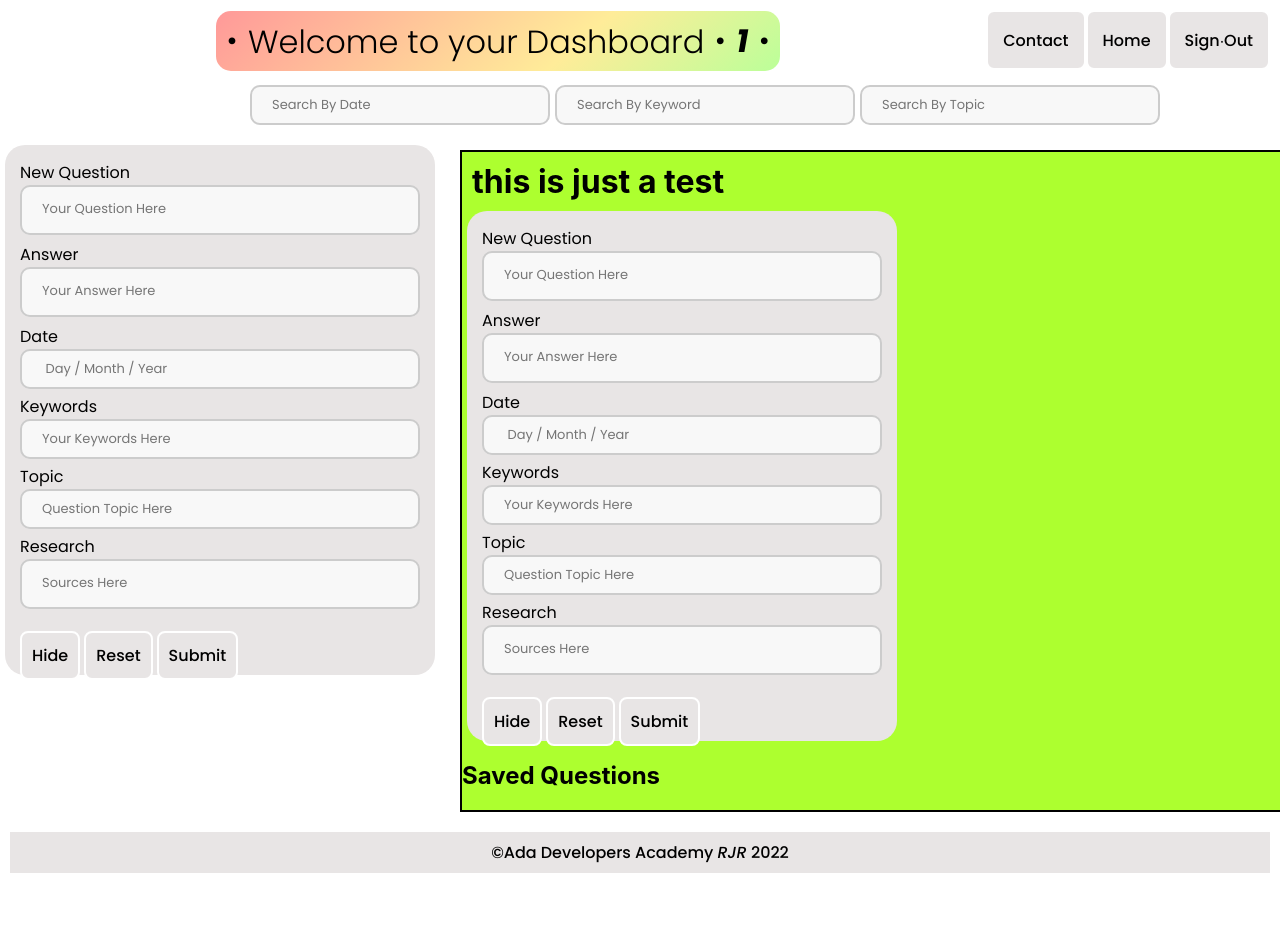
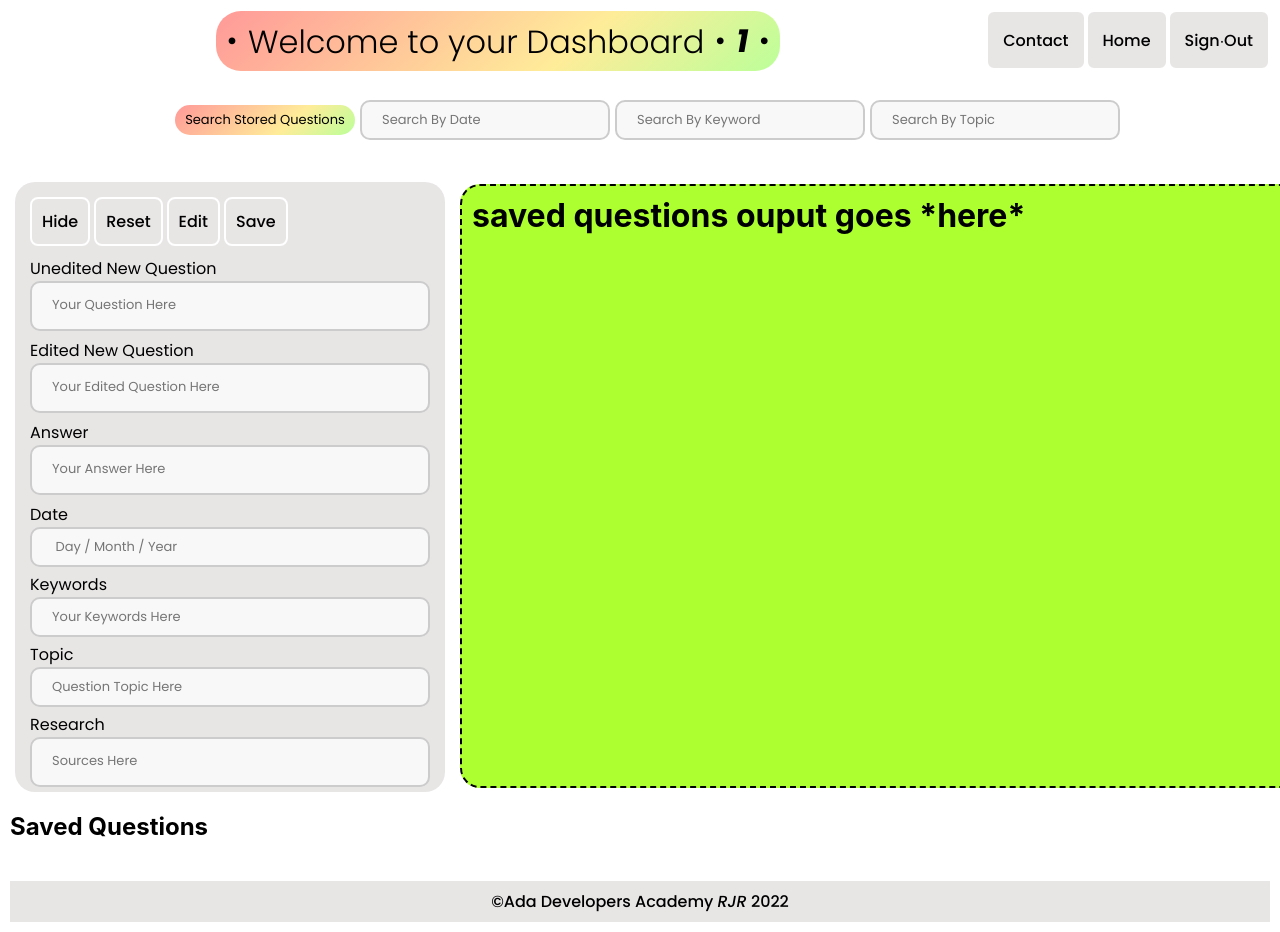
Before and after one commit to rhyannonjoy/capstone-front, a React (Create React App) app: page /dashboard/1 in a window 1280 px wide. Before the commit the page ends 883 px from the top, so only its background shows below. Built offline with nearby package versions, Linux system fonts and the light colour scheme.

Commit message:
added buttons, styling to DashboardPage

```diff
--- /dev/null
+++ b/src/components/buttons/EditButton.css
@@ -0,0 +1,17 @@
+.edit-button {
+    background-color: #E8E5E5;
+    border: 2px solid white;
+    border-radius: 8px;
+    color: black;
+    cursor: pointer;
+    font-family: 'Poppins', sans-serif;
+    font-size: medium;
+    font-weight: 500;
+    margin-right: 4px;
+    padding: 10px;
+}
+
+.edit-button:hover {
+    background-color: #f7d5c2;
+    color: black;
+}
--- /dev/null
+++ b/src/components/buttons/EditButton.js
@@ -0,0 +1,11 @@
+import "./EditButton.css";
+
+const EditButton = () => {
+  return (
+    <button className="edit-button" type="submit">
+      Edit
+    </button>
+  );
+};
+
+export default EditButton;
--- /dev/null
+++ b/src/components/buttons/SaveButton.css
@@ -0,0 +1,16 @@
+.save-button {
+    background-color: #E8E5E5;
+    border: 2px solid white;
+    border-radius: 8px;
+    color: black;
+    cursor: pointer;
+    font-family: 'Poppins', sans-serif;
+    font-size: medium;
+    font-weight: 500;
+    padding: 10px;
+}
+
+.save-button:hover {
+    background-color: #B9E9F5;
+    color: black;
+}
--- /dev/null
+++ b/src/components/buttons/SaveButton.js
@@ -0,0 +1,11 @@
+import "./SaveButton.css";
+
+const SaveButton = () => {
+  return (
+    <button className="save-button" type="submit">
+      Save
+    </button>
+  );
+};
+
+export default SaveButton;
--- a/src/components/forms/SearchByDate.css
+++ b/src/components/forms/SearchByDate.css
@@ -10,5 +10,5 @@
     margin-bottom: 5px;
     padding: 12px 20px;
     resize: none;
-    width: 300px;
+    width: 250px;
 }
--- a/src/components/forms/SearchByKeyword.css
+++ b/src/components/forms/SearchByKeyword.css
@@ -9,5 +9,5 @@
   margin-bottom: 5px;
   padding: 12px 20px;
   resize: none;
-  width: 300px;
+  width: 250px;
 }
--- a/src/components/forms/SearchByTopic.css
+++ b/src/components/forms/SearchByTopic.css
@@ -9,5 +9,5 @@
   margin-bottom: 5px;
   padding: 12px 20px;
   resize: none;
-  width: 300px;
+  width: 250px;
 }
--- a/src/components/forms/questions/SubmitQuestionForm.css
+++ b/src/components/forms/questions/SubmitQuestionForm.css
@@ -21,7 +21,7 @@
     align-items: flex-start;
     display: flex;
     flex-direction: row;
-    margin-top: 10px;
+    margin-bottom: 10px;
 }
 
 .date-field {
@@ -39,6 +39,25 @@
 }
 
 .date-field:focus {
+    border-color: #66afe9;
+    outline: 0;
+    box-shadow: inset 0 1px 1px rgba(0,0,0,.075), 0 0 8px rgba(102, 175, 233, 0.6);
+}
+
+.edited-question-field {
+    background-color: #f8f8f8;
+    box-sizing: border-box;
+    border: 2px solid #ccc;
+    border-radius: 10px;
+    font-family: 'Poppins', sans-serif;
+    font-size: small;
+    width: 100%;
+    height: 50px;
+    padding: 12px 20px;
+    resize: none;
+}
+
+.edited-question-field:focus {
     border-color: #66afe9;
     outline: 0;
     box-shadow: inset 0 1px 1px rgba(0,0,0,.075), 0 0 8px rgba(102, 175, 233, 0.6);
@@ -109,7 +128,7 @@
     font-family: 'Poppins', sans-serif;
     font-size: medium;
     font-weight: 400;
-    height: 500px;
+    height: 580px;
     width: 400px;
     margin: 5px;
     margin-top: none;
--- a/src/components/forms/questions/SubmitQuestionForm.js
+++ b/src/components/forms/questions/SubmitQuestionForm.js
@@ -1,9 +1,10 @@
 import React, { useState } from "react";
 
 import "./SubmitQuestionForm.css";
+import EditButton from "../../buttons/EditButton";
 import HideQuestionFormButton from "../../buttons/HideQuestionFormButton";
 import ResetButton from "../../buttons/ResetButton";
-import SubmitButton from "../../buttons/SubmitButton";
+import SubmitButton from "../../buttons/SaveButton";
 
 const SubmitQuestionForm = React.memo((props) => {
   const [enteredQuestion, setEnteredQuestion] = useState("");
@@ -17,12 +18,29 @@ const SubmitQuestionForm = React.memo((props) => {
   return (
     <div className="form-container">
       <form onSubmit={submitHandler} className="submit-form">
-        <label>New Question</label>
+        <nav className="buttons-container">
+          <HideQuestionFormButton />
+          <ResetButton />
+          <EditButton />
+          <SubmitButton />
+        </nav>
+        <label>Unedited New Question</label>
         <textarea
           className="question-field"
           placeholder="Your Question Here"
           type="text"
-          id="title"
+          id="new_question"
+          value={enteredQuestion}
+          onChange={(event) => {
+            setEnteredQuestion(event.target.value);
+          }}
+        ></textarea>
+        <label>Edited New Question</label>
+        <textarea
+          className="edited-question-field"
+          placeholder="Your Edited Question Here"
+          type="text"
+          id="new_edited_question"
           value={enteredQuestion}
           onChange={(event) => {
             setEnteredQuestion(event.target.value);
@@ -56,11 +74,6 @@ const SubmitQuestionForm = React.memo((props) => {
           className="research-field"
           placeholder="Sources Here"
         ></textarea>
-        <nav className="buttons-container">
-          <HideQuestionFormButton />
-          <ResetButton />
-          <SubmitButton />
-        </nav>
       </form>
     </div>
   );
--- a/src/pages/DashboardPage.css
+++ b/src/pages/DashboardPage.css
@@ -7,16 +7,18 @@
 
 .sidebar {
   grid-area: sidebar;
+  margin: 10px;
 }
 
 .content {
   /* background-image: url("../images/pencil.png"); */
   background-color: greenyellow;
+  border-radius: 20px;
   grid-area: content;
   /* border: 2px dashed #E8E5E5; */
-  border: 2px solid black;
-  margin-top: 10px;
-  margin-bottom: 10px;
+  border: 2px dashed black;
+  margin-top: 17px;
+  height: 600px;
 }
 
 .content-header {
@@ -34,7 +36,7 @@
   grid-gap: 10px;
   grid-template-columns: 220px 220px 840px;
   grid-template-areas:
-  "....... header header"
+  "header header header"
   "sidebar ....... content";
 }
 
@@ -43,7 +45,7 @@
   align-items: center;
   background-color: #bbff99;
   background-image: linear-gradient(319deg, #bbff99 0%, #ffec99 37%, #ff9999 100%);
-  border-radius: 15px;
+  border-radius: 25px;
   display: flex;
   font-family: 'Poppins', sans-serif;
   font-size: xx-large;
@@ -59,15 +61,20 @@
 .search-container {
   display: grid;
   gap: 5px;
-  grid-template-columns: 300px 300px 300px;
-  margin-top: 5px;
-  margin-left: 20px;
-  margin-right: 20px;
+  grid-template-columns: 180px 250px 250px 250px;
+  margin-left: 100px;
+  margin-top: 20px;
+  padding-left: 75px;
 }
 
-/* .pencil-image {
-  background-color: rebeccapurple;
-  height: 520px;
-  margin-top: 10px;
-  width: 500px;
-} */
+.search-container-header {
+  background-color: #bbff99;
+  background-image: linear-gradient(319deg, #bbff99 0%, #ffec99 37%, #ff9999 100%);
+  border-radius: 15px;
+  font-family: 'Poppins', sans-serif;
+  font-size: small;
+  font-weight: 400;
+  margin-top: 5px;
+  padding: 5px;
+  text-align: center;
+}
--- a/src/pages/DashboardPage.js
+++ b/src/pages/DashboardPage.js
@@ -31,19 +31,18 @@ const DashboardPage = () => {
       <div className="dashboard-body">
         <div className="header">
           <div className="search-container">
+            <h5 className="search-container-header">Search Stored Questions</h5>
             <SearchByDate />
             <SearchByKeyword />
             <SearchByTopic />
           </div>
         </div>
         <div className="sidebar">
-          <SubmitQuestionForm />
+          <Questions />
         </div>
         <div className="content">
-          <h1 className="content-header">this is just a test</h1>
-          <div>
-            <Questions />
-          </div>
+          <h1 className="content-header">saved questions ouput goes *here*</h1>
+          <div></div>
         </div>
       </div>
     </div>
```
